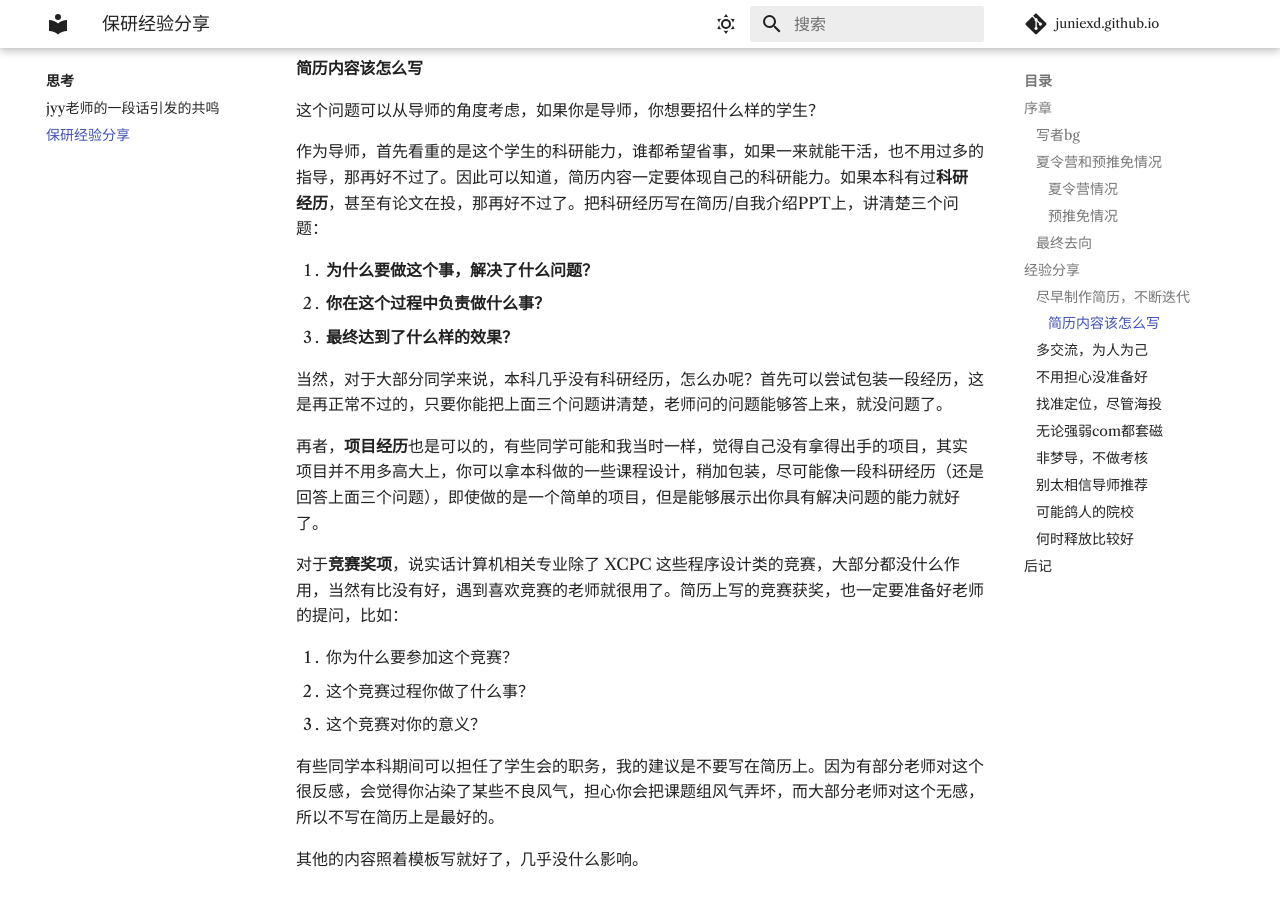
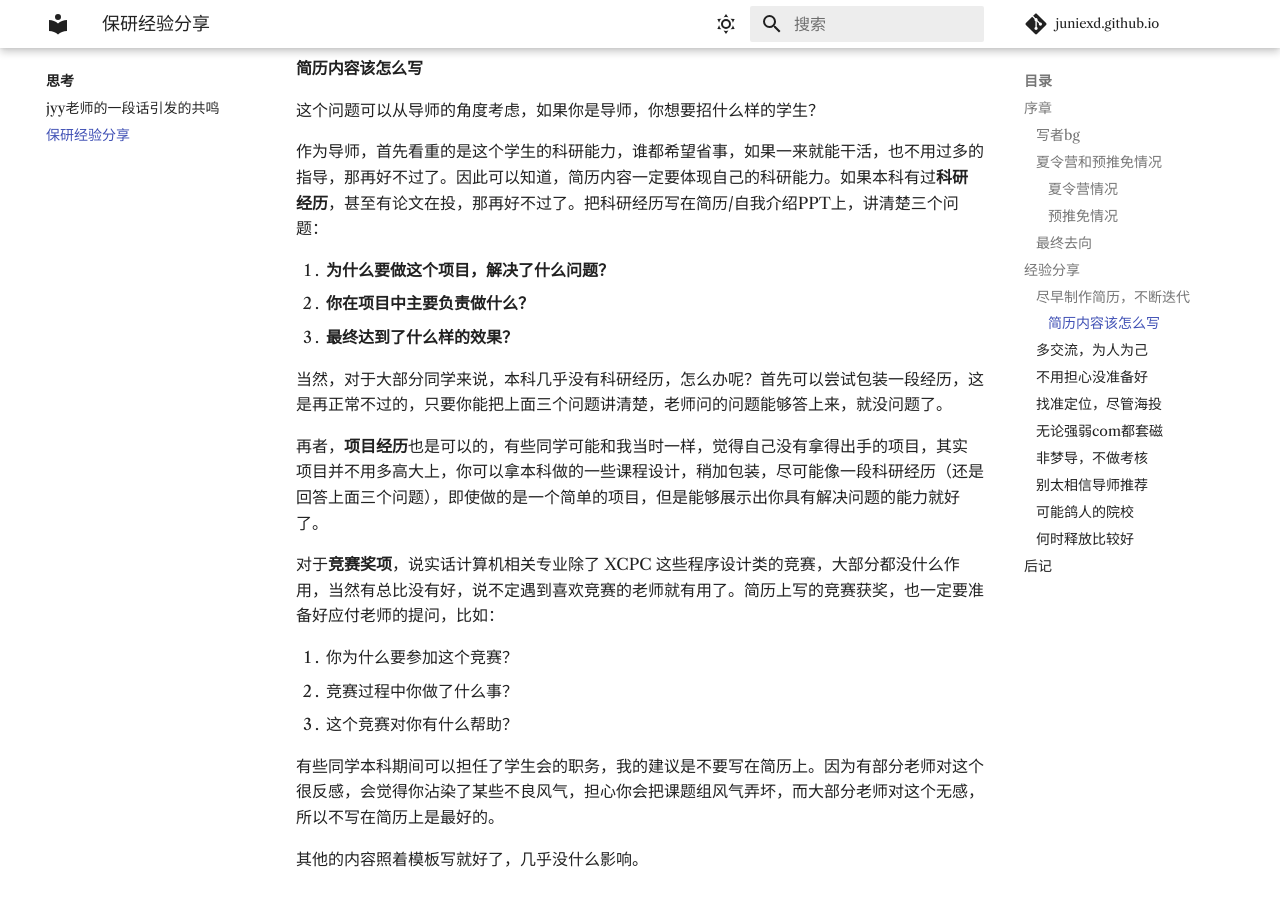
Before and after one commit to JunieXD/juniexd.github.io, an MkDocs documentation site: the page built from docs/thoughts/PosgraRecExp.md, in a window 1280 px wide and 900 px high, scrolled down 2894 px. Built offline with MkDocs 1.6.1 and Material for MkDocs 9.7.7, drawn with Linux system fonts in a browser that asks for light colours; comment, search, counter and statistics services are not loaded; a style sheet for code colours, icons or effects is not loaded.

Commit message:
修改文章

```diff
--- a/docs/thoughts/PosgraRecExp.md
+++ b/docs/thoughts/PosgraRecExp.md
@@ -91,19 +91,19 @@ author: Junie
 
 作为导师，首先看重的是这个学生的科研能力，谁都希望省事，如果一来就能干活，也不用过多的指导，那再好不过了。因此可以知道，简历内容一定要体现自己的科研能力。如果本科有过**科研经历**，甚至有论文在投，那再好不过了。把科研经历写在简历/自我介绍PPT上，讲清楚三个问题：
 
-1. **为什么要做这个事，解决了什么问题？**
-2. **你在这个过程中负责做什么事？**
+1. **为什么要做这个项目，解决了什么问题？**
+2. **你在项目中主要负责做什么？**
 3. **最终达到了什么样的效果？**
 
 当然，对于大部分同学来说，本科几乎没有科研经历，怎么办呢？首先可以尝试包装一段经历，这是再正常不过的，只要你能把上面三个问题讲清楚，老师问的问题能够答上来，就没问题了。
 
 再者，**项目经历**也是可以的，有些同学可能和我当时一样，觉得自己没有拿得出手的项目，其实项目并不用多高大上，你可以拿本科做的一些课程设计，稍加包装，尽可能像一段科研经历（还是回答上面三个问题），即使做的是一个简单的项目，但是能够展示出你具有解决问题的能力就好了。
 
-对于**竞赛奖项**，说实话计算机相关专业除了 XCPC 这些程序设计类的竞赛，大部分都没什么作用，当然有比没有好，遇到喜欢竞赛的老师就很用了。简历上写的竞赛获奖，也一定要准备好老师的提问，比如：
+对于**竞赛奖项**，说实话计算机相关专业除了 XCPC 这些程序设计类的竞赛，大部分都没什么作用，当然有总比没有好，说不定遇到喜欢竞赛的老师就有用了。简历上写的竞赛获奖，也一定要准备好应付老师的提问，比如：
 
 1. 你为什么要参加这个竞赛？
-2. 这个竞赛过程你做了什么事？
-3. 这个竞赛对你的意义？
+2. 竞赛过程中你做了什么事？
+3. 这个竞赛对你有什么帮助？
 
 有些同学本科期间可以担任了学生会的职务，我的建议是不要写在简历上。因为有部分老师对这个很反感，会觉得你沾染了某些不良风气，担心你会把课题组风气弄坏，而大部分老师对这个无感，所以不写在简历上是最好的。
 
```
